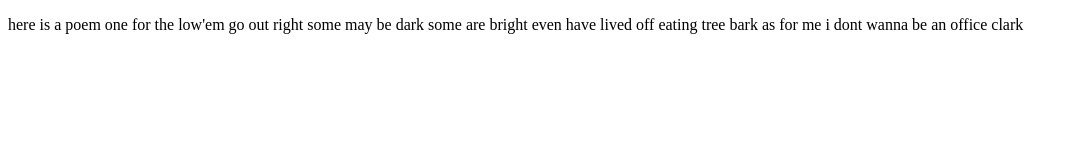
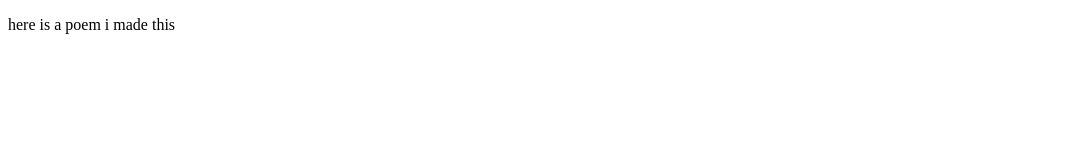
Before and after one commit to rustyfugebucke/my-website, a plain HTML site: page index.html in a window 1280 px wide. Shown: the whole page, without its empty margins (0-1077 px from the left). Drawn offline with Linux system fonts and the light colour scheme.

Commit message:
index.html

```diff
--- a/index.html
+++ b/index.html
@@ -4,11 +4,7 @@
   <body>
     <div>
 <p>here is a poem
-    one for the low'em
-    go out right
-    some may be dark
-    some are bright even have lived off eating tree bark
-    as for me i dont wanna be an office clark
+ i made this
 </p>
     </div>
     <iframe src="" width="800" height="600" style="border: none;"></iframe>
```
